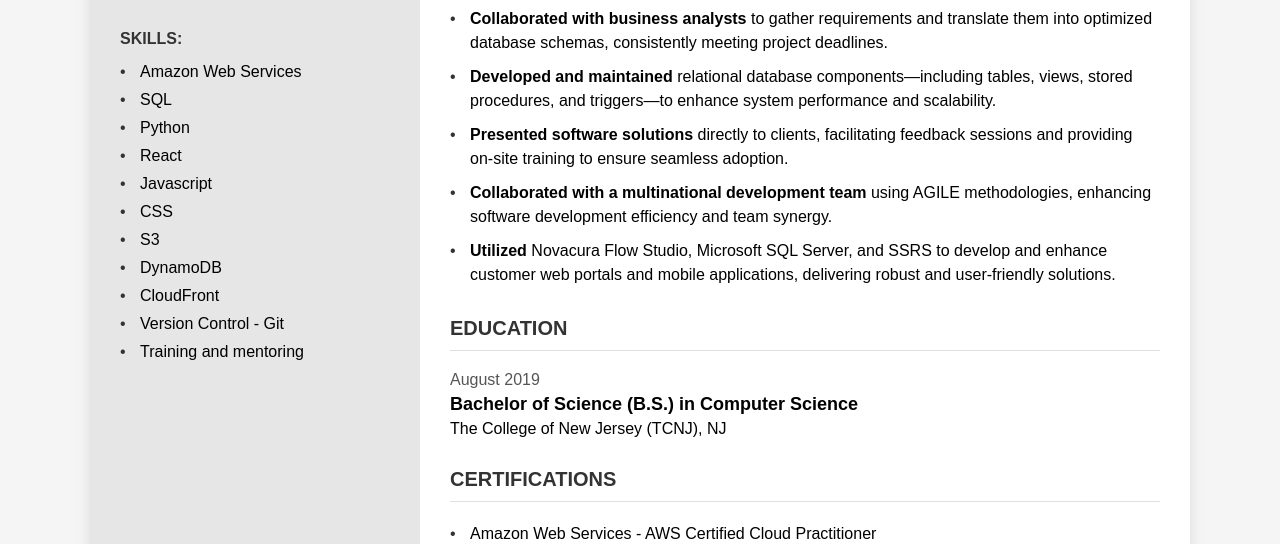
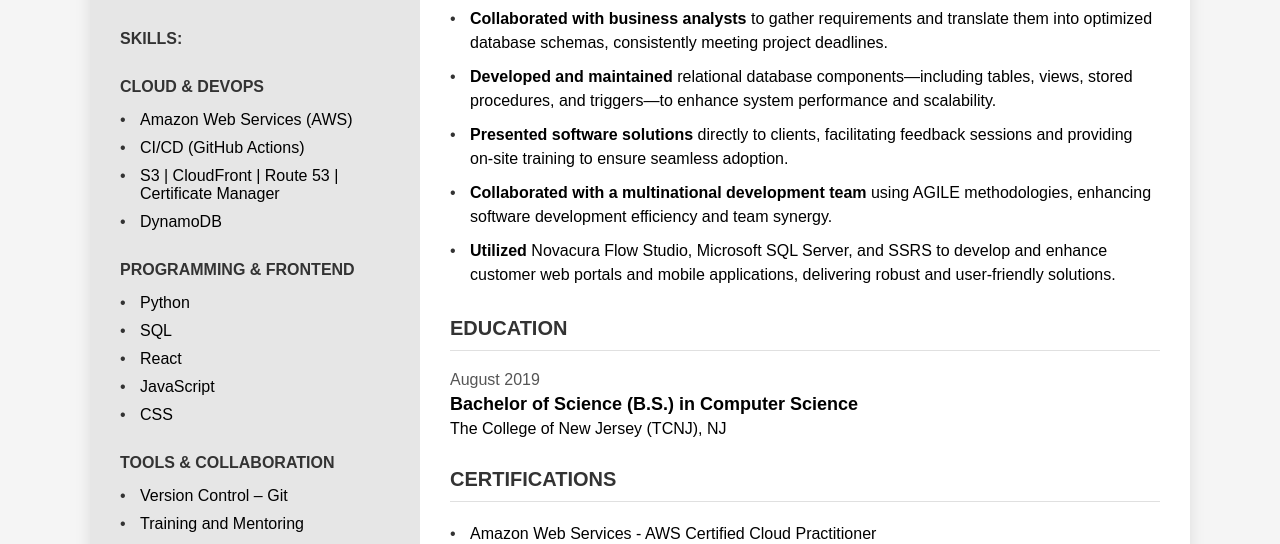
Before and after one commit to georgewallden/Personal-Web-Page, a plain HTML site: page index.html in a window 1280 px wide. Shown: the part 408-952 px from the top of the page. Drawn offline with Linux system fonts and the light colour scheme.

Commit message:
Updated Skills/Organized into Categories

```diff
--- a/index.html
+++ b/index.html
@@ -295,18 +295,27 @@
             <div class="skills-section">
                 <h2 class="section-title">SKILLS:</h2>
 
+                <h3 class="section-title">Cloud & DevOps</h3>
                 <ul class="skills-list">
-                    <li>Amazon Web Services</li>
+                    <li>Amazon Web Services (AWS)</li>
+                    <li>CI/CD (GitHub Actions)</li>
+                    <li>S3 | CloudFront | Route 53 | Certificate Manager</li>
+                    <li>DynamoDB</li>
+                </ul>
+
+                <h3 class="section-title"> Programming & Frontend</h3>
+                <ul class="skills-list">
+                    <li>Python</li>
                     <li>SQL</li>
-                    <li>Python</li>
                     <li>React</li>
-                    <li>Javascript</li>
+                    <li>JavaScript</li>
                     <li>CSS</li>
-                    <li>S3</li>
-                    <li>DynamoDB</li>
-                    <li>CloudFront</li>
-                    <li>Version Control - Git</li>
-                    <li>Training and mentoring</li>
+                </ul>
+
+                <h3 class="section-title"> Tools & Collaboration</h3>
+                <ul class="skills-list">
+                    <li>Version Control – Git</li>
+                    <li>Training and Mentoring</li>
                 </ul>
             </div>
         </div>
@@ -364,7 +373,7 @@
                 <div class="project-item">
                     <p class="project-title">Personal Resume Website</p>
                     <p class="project-description">
-                        Deployed a static website on AWS S3 with secure public access, custom domain via Route 53, HTTPS enabled through AWS Certificate Manager, and performance optimized using Amazon CloudFront
+                        Deployed a static website on AWS S3 with custom domain, HTTPS via Certificate Manager, and global content delivery using CloudFront.
                     </p>
                 </div>
 
```
